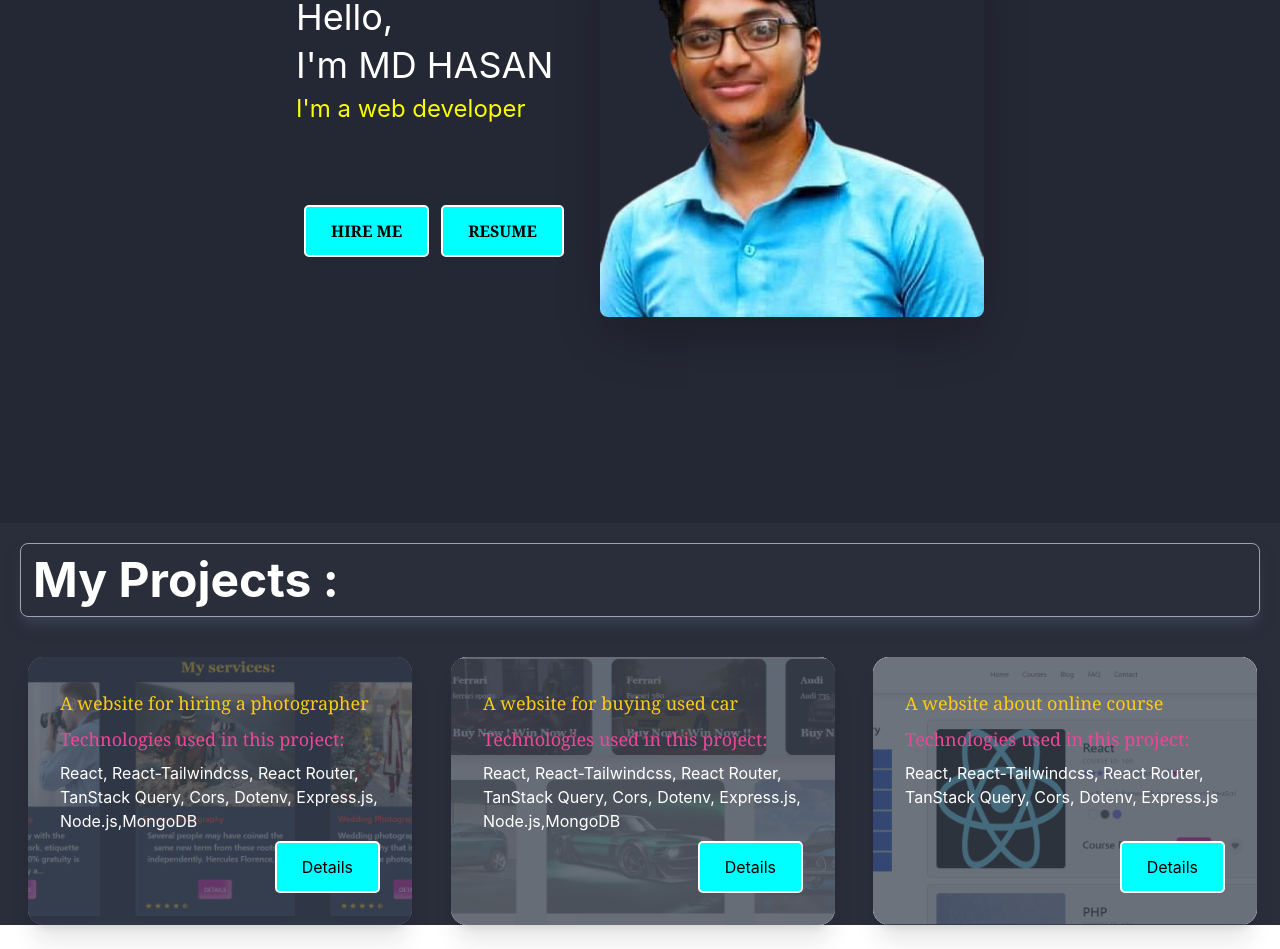
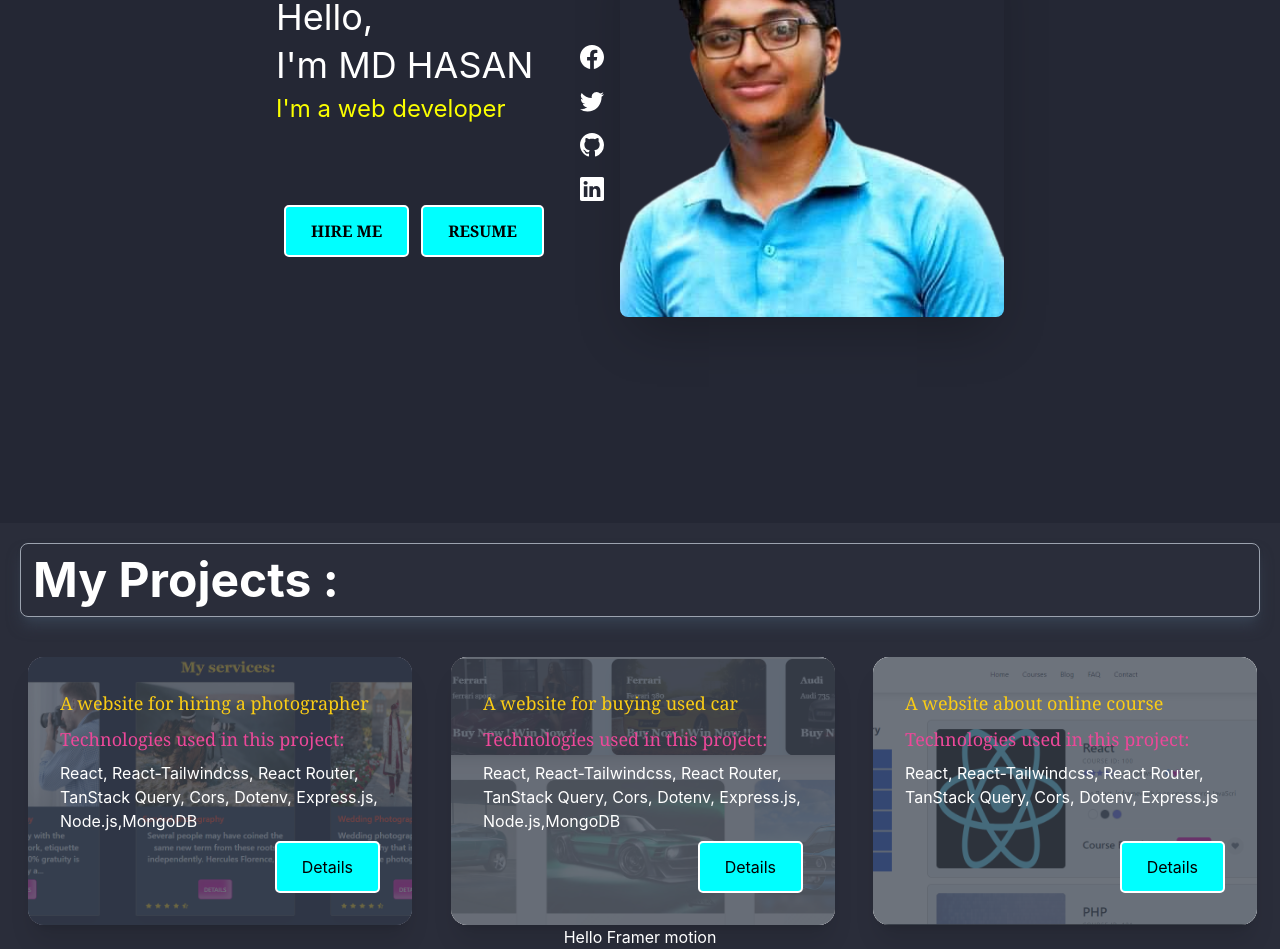
Before and after one commit to MdHasan0467/My_React_Portfolio, a React (Create React App) app: page / in a window 1280 px wide. Shown: the part 400-1349 px from the top of the page. Before the commit the page ends 1325 px from the top, so only its background shows below. Built offline with nearby package versions, Linux system fonts and the light colour scheme.

Commit message:
social media icon added

```diff
--- a/package.json
+++ b/package.json
@@ -6,9 +6,12 @@
     "@testing-library/jest-dom": "^5.16.5",
     "@testing-library/react": "^13.4.0",
     "@testing-library/user-event": "^13.5.0",
+    "aos": "^3.0.0-beta.6",
     "daisyui": "^2.42.1",
+    "framer-motion": "^7.6.19",
     "react": "^18.2.0",
     "react-dom": "^18.2.0",
+    "react-icons": "^4.7.1",
     "react-photo-view": "^1.2.3",
     "react-reveal": "^1.2.2",
     "react-router-dom": "^6.4.5",
--- a/src/App.css
+++ b/src/App.css
@@ -55,6 +55,28 @@
   height: 50%;
 }
 
+
+/* todo: icon========= */
+
+.icon{
+  position: relative;
+}
+.icon::before{
+    content: "";
+  position: absolute;
+  /* background: #ff3c78; */
+  background: white;
+  border-radius: 20px;
+  height: 0;
+  width: 5px;
+  left: -10px;
+  bottom:0;
+  transition: 0.5s;
+}
+.icon:hover::before{
+  background: linear-gradient(to left, #ff3c78, #fcd71b);
+  height: 100%;
+}
 
 /* todo: Navbar hover effect */
 
--- a/src/App.js
+++ b/src/App.js
@@ -1,11 +1,13 @@
 import './App.css';
 import Route from './components/Routes/Route/Route';
 import 'react-photo-view/dist/react-photo-view.css';
+
 
 function App() {
   return (
 		<div className='App'>
 			<Route></Route>
+
 		</div>
 	);
 }
--- a/src/components/Pages/Home/Banner/Banner.js
+++ b/src/components/Pages/Home/Banner/Banner.js
@@ -1,5 +1,6 @@
 import React, { useState } from 'react';
 import { animated, useSpring } from '@react-spring/web';
+import { BsFacebook, BsTwitter, BsGithub, BsLinkedin } from 'react-icons/bs';
 
 const Banner = () => {
     const [state] = useState({
@@ -18,13 +19,41 @@ const Banner = () => {
 			});
     return (
 			<div>
-			<animated.div style={styles}>Home Page</animated.div>
+				<animated.div style={styles}>Home</animated.div>
 				<div className='hero min-h-screen bg-[#242734]'>
 					<div className='hero-content flex-col lg:flex-row-reverse'>
 						<img
 							src='meRemove.png'
 							className='lg:max-w-sm rounded-lg shadow-2xl'
 						/>
+						<div className='icons'>
+							<div className='my-5 text-2xl hover:text-[#fcd71b] cursor-pointer icon'>
+								<a
+									target={'_blank'}
+									href='https://www.facebook.com/ornilhasan0467/'
+								>
+									<BsFacebook></BsFacebook>
+								</a>
+							</div>
+							<div className='my-5 text-2xl hover:text-[#ff3c78] cursor-pointer icon'>
+								<a href=''>
+									<BsTwitter></BsTwitter>
+								</a>
+							</div>
+							<div className='my-5 text-2xl hover:text-[#fcd71b] cursor-pointer icon'>
+								<a target={'_blank'} href='https://github.com/MdHasan0467'>
+									<BsGithub></BsGithub>
+								</a>
+							</div>
+							<div className='my-5 text-2xl hover:text-[#ff3c78] cursor-pointer icon'>
+								<a
+									target={'_blank'}
+									href='https://www.linkedin.com/in/md-hasan-8aa8b7259/'
+								>
+									<BsLinkedin></BsLinkedin>
+								</a>
+							</div>
+						</div>
 						<div>
 							<h2 className=' title text-4xl text-start my-2'>{state.title}</h2>
 							<h2 className=' titleTwo text-4xl text-start my-2'>
--- a/src/components/Pages/Home/Home.js
+++ b/src/components/Pages/Home/Home.js
@@ -1,15 +1,25 @@
 import React from 'react';
 import Banner from './Banner/Banner';
 import ProjectsForHome from './ProjectsForHome/ProjectsForHome';
+import { motion } from 'framer-motion';
+// import './styles.css';
 
 
 const Home = () => {
+const [isActive, setIsActive] = React.useState(false);
     return (
 			<div className='min-h-screen'>
-
-					<Banner></Banner>
-					<ProjectsForHome></ProjectsForHome>
-
+				<Banner></Banner>
+				<ProjectsForHome></ProjectsForHome>
+				<motion.div
+					className='block'
+					onClick={() => setIsActive(!isActive)}
+					animate={{
+						rotate: isActive ? 180 : 360,
+					}}
+				>
+					Hello Framer motion
+				</motion.div>
 			</div>
 		);
 };
--- a/src/components/Pages/Projects/Projects.js
+++ b/src/components/Pages/Projects/Projects.js
@@ -11,12 +11,16 @@ const Projects = () => {
 			});
     return (
 			<div className='min-h-screen'>
-				<animated.div style={styles}>My All Projects</animated.div>
+				<animated.div style={styles}>My Projects</animated.div>
 				<h1 className='text-4xl mb-20 text-pink-500 font-serif font-bold'>
 					My All Projects
 				</h1>
 				<div className='grid grid-cols-1 lg:grid-cols-3 gap-4 lg:ml-7'>
-					<div className='card w-96 bg-base-100 shadow-xl image-full'>
+					<div
+						className='card w-96 bg-base-100 shadow-xl image-full'
+						data-aos='fade-up'
+						data-aos-anchor='.other-element'
+					>
 						<figure>
 							<img src='photoShopCover.png' alt='Shoes' />
 						</figure>
@@ -50,7 +54,10 @@ const Projects = () => {
 							</div>
 						</div>
 					</div>
-					<div className='card w-96 bg-base-100 shadow-xl image-full'>
+					<div
+						className='card w-96 bg-base-100 shadow-xl image-full'
+						data-aos='fadeInUp'
+					>
 						<figure>
 							<img src='usedCarCover.png' alt='Used Car' />
 						</figure>
--- a/src/index.js
+++ b/src/index.js
@@ -3,7 +3,9 @@ import ReactDOM from 'react-dom/client';
 import './index.css';
 import App from './App';
 import reportWebVitals from './reportWebVitals';
-
+import AOS from 'aos';
+import 'aos/dist/aos.css'; // You can also use <link> for styles
+AOS.init();
 const root = ReactDOM.createRoot(document.getElementById('root'));
 root.render(
   <React.StrictMode>
```
Also changed, not shown: 2 other files (tests, documents, lock files or other folders).
